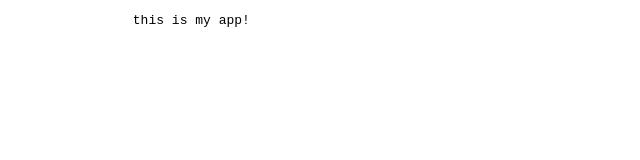
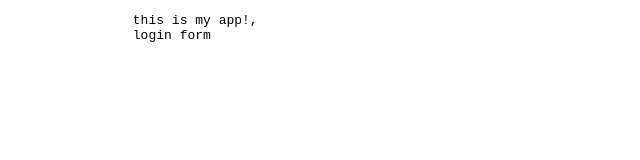
Before and after one commit to caleb-ogbole/myappsample, a plain HTML site: page index.html in a window 1280 px wide. Shown: the full height of the page, 0-640 px from the left. Drawn offline with Linux system fonts and the light colour scheme.

Commit message:
login form

```diff
--- /dev/null
+++ b/dir2/app2.js
@@ -0,0 +1 @@
+console.log("Hi");
--- a/index.html
+++ b/index.html
@@ -5,7 +5,8 @@
     </head>
     <body>
         <pre>
-                this is my app!
+                this is my app!,
+                login form
         </pre>
 
     </body>
```
Also changed, not shown: login.html (added, +1 -0 lines), log.txt (added).
